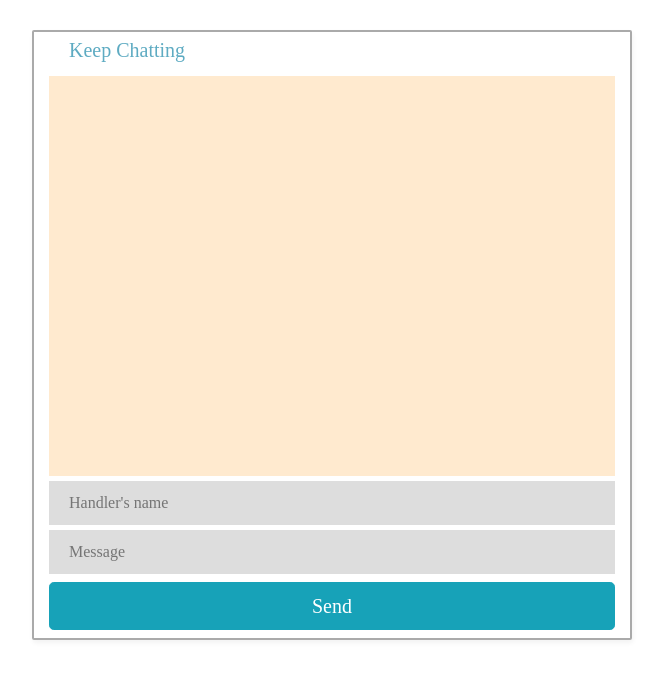
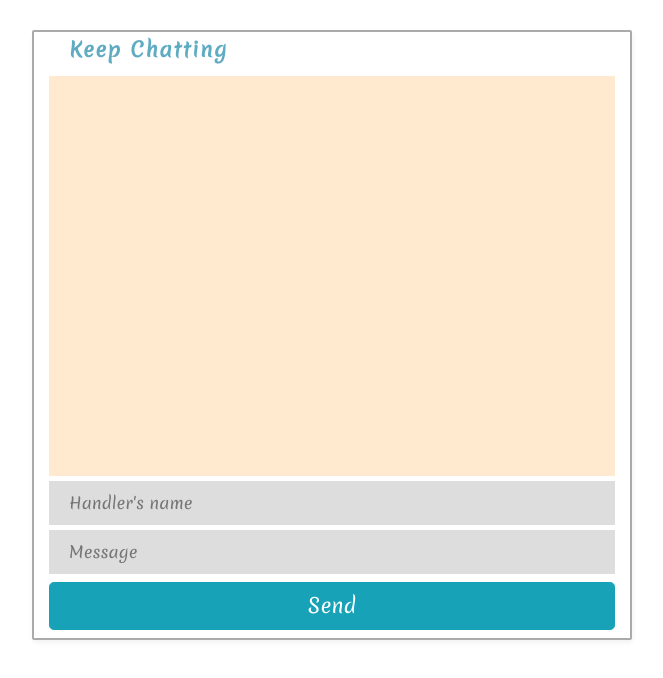
Before and after one commit to trymycode/Chat_app_using_websocket, a website: page public/index.html in a window 1280 px wide. Shown: the whole page, without its empty margins (308-971 px from the left). Drawn offline with nearby package versions, Linux system fonts and the light colour scheme; no server answers.

Commit message:
added google fonts

```diff
--- a/public/index.html
+++ b/public/index.html
@@ -6,6 +6,7 @@
   <meta http-equiv="X-UA-Compatible" content="ie=edge">
   <title>Web Sockets 101</title>
   <script src="/socket.io/socket.io.js"></script>
+  <link href="https://fonts.googleapis.com/css?family=Merienda" rel="stylesheet">
   <link rel="stylesheet" href="https://stackpath.bootstrapcdn.com/bootstrap/4.3.1/css/bootstrap.min.css">
   <link rel="stylesheet" href="./style.css">
 </head>
--- a/public/style.css
+++ b/public/style.css
@@ -1,11 +1,13 @@
 body{
-  font-family: 'sans-serif','Raleway';
+  font-family: 'Merienda', cursive;
 }
 
 h2{
   font-size: 20px;
   padding: 6px 20px;
   color: #5EABC2;
+  font-weight: 700;
+  letter-spacing: 1.5px;
 }
 
 #mario-chat{
@@ -36,7 +38,7 @@ h2{
 }
 
 #output strong{
-  color: #575ed8;
+  color: #808080;
 }
 
 label{
```
